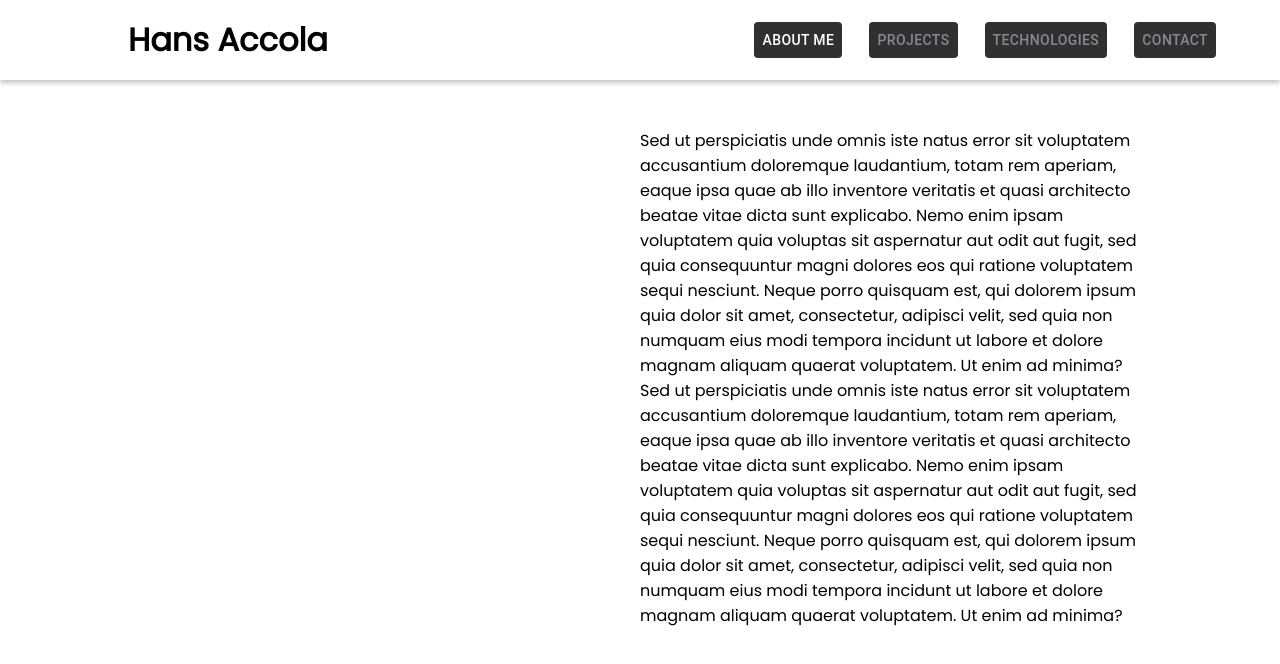
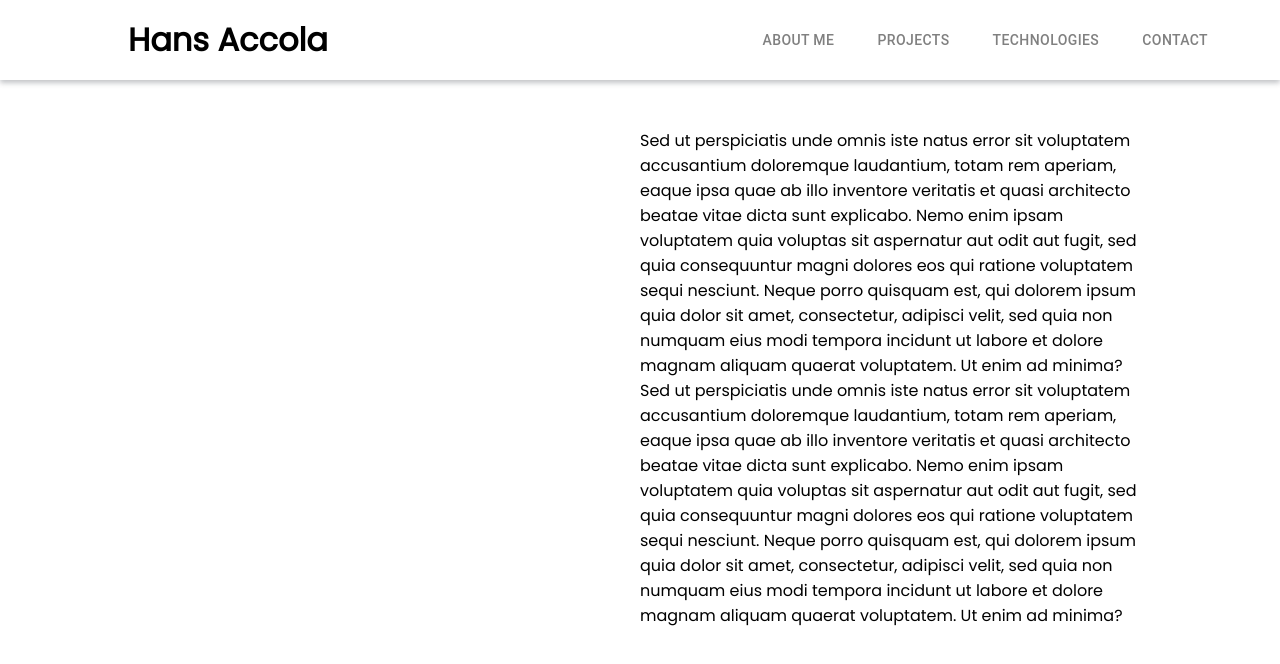
Before and after one commit to iHansy/responsive-portfolio, a React (Create React App) app: page / in a window 1280 px wide. Shown: the top 664 px of the page. Built offline with nearby package versions, Linux system fonts and the light colour scheme.

Commit message:
added coloring for nav links

```diff
--- a/src/App.css
+++ b/src/App.css
@@ -5,7 +5,7 @@
 }
 
 .test {
-  background:rgb(66, 125, 202);
+  background:#0e63d3;
 }
 
 .app {
@@ -32,14 +32,6 @@
 .header-nav-links {
   justify-content: space-between;
   list-style: none;
-}
-
-.header-nav-texts {
-  color: rgb(136, 136, 143);
-}
-
-.header-nav-texts:hover {
-  color: rgb(233, 233, 233);
 }
 
 .header-name-container {
--- a/src/App.js
+++ b/src/App.js
@@ -7,20 +7,21 @@ const theme = createMuiTheme({
   overrides: {
     MuiButton: {
       root: {
-        backgroundColor: '#303030',
-        color: '#ffffff',
+        //not using yet
       },
     },
   },
   palette: {
     primary: {
-      main: 'rgb(136, 136, 143)',
+      main: '#0e63d3',
     },
     secondary: {
-      main: '#01FF70',
+      //not in use
+      main: '#000000',
     },
     textPrimary: {
-      main: '#ffffff',
+      main: '#808080',
+      second: '#ffffff',
     },
   },
 });
--- a/src/components/Header.js
+++ b/src/components/Header.js
@@ -9,10 +9,10 @@ const useStyles = makeStyles((theme) => ({
 
 const ColorButton = withStyles((theme) => ({
     root: {
-      color: 'primary',
+        color: theme.palette.textPrimary.main,
       '&:hover': {
-        backgroundColor: 'cyan',
-        color: 'black',
+        backgroundColor: theme.palette.primary.main,
+        color: theme.palette.textPrimary.second,
       },
     },
   }))(Button);
@@ -33,9 +33,9 @@ function Header(props) {
             <nav className="header-nav-container">
                 <ul className="header-nav-links">
                     <li><ColorButton>About Me</ColorButton></li>
-                    <li><Button className={classes.navBtn}><p className="header-nav-texts">Projects</p></Button></li>
-                    <li><Button className={classes.navBtn}><p className="header-nav-texts">Technologies</p></Button></li>
-                    <li><Button className={classes.navBtn}><p className="header-nav-texts">Contact</p></Button></li>
+                    <li><ColorButton>Projects</ColorButton></li>
+                    <li><ColorButton>Technologies</ColorButton></li>
+                    <li><ColorButton>Contact</ColorButton></li>
                 </ul>
             </nav>
         </header>
```
Also changed, not shown: 1 other file (tests, documents, lock files or other folders).
